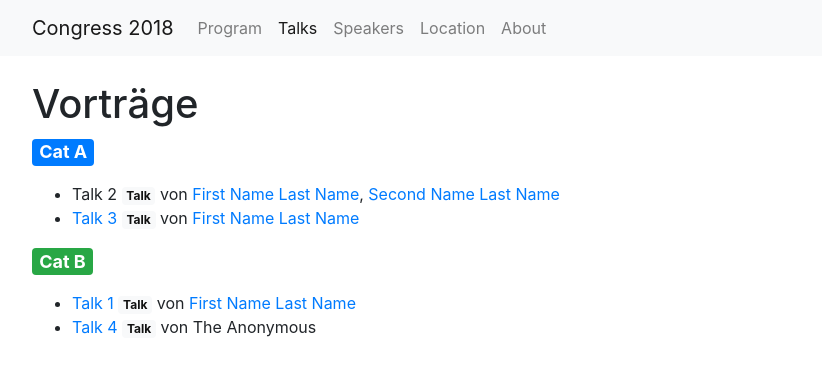
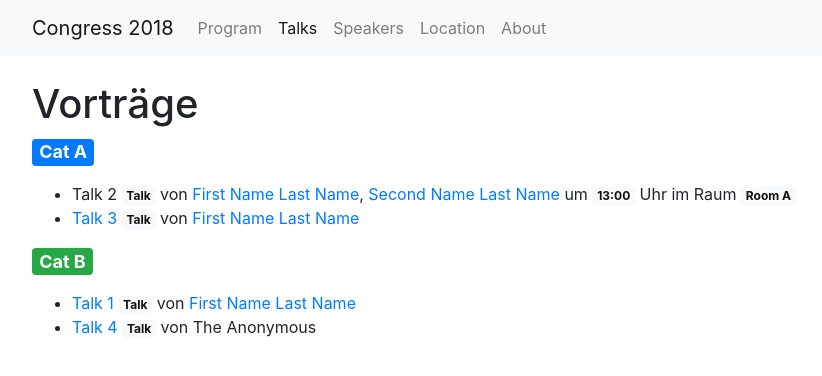
Before and after one commit to DigitaleGesellschaft/jekyll-conference, a Jekyll site: the page built from talks/index.html, in a window 1280 px wide. Shown: the top 376 px of the page, without its empty margins (53-875 px from the left). Built offline with Jekyll 4.4.1, drawn with Linux system fonts in a browser that asks for light colours.

Commit message:
fix for hiden rooms in talks list

```diff
--- a/talks/index.html
+++ b/talks/index.html
@@ -23,7 +23,7 @@ title: Vorträge
 
               von {% include speaker_list.html %}
 
-              {% if hide_talk %}
+              {% if talk.hide %}
 
                 {% for r in site.data.program %}
                   {% for t in r.talks %}
@@ -38,10 +38,10 @@ title: Vorträge
                 um <a href="{{ site.baseurl }}{% link program/index.html %}" class="badge badge-light">{{ talk_start }}</a> Uhr
 
                 im Raum
-                {% if site.hide_links['location'] != true %}
+                {% if room.hide %}
+                  <span class="badge badge-light">{{ room.name }}</span>
+                {% else %}
                   <a href="{{ room.url | prepend: site.baseurl }}" class="badge badge-light">{{ room.name }}</a>
-                {% else %}
-                  <span class="badge badge-light">{{ room.name }}</span>
                 {% endif %}
               {% endif %}
 
```
